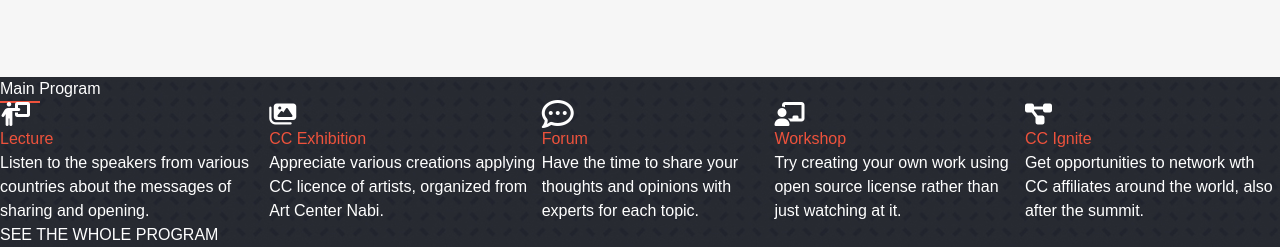
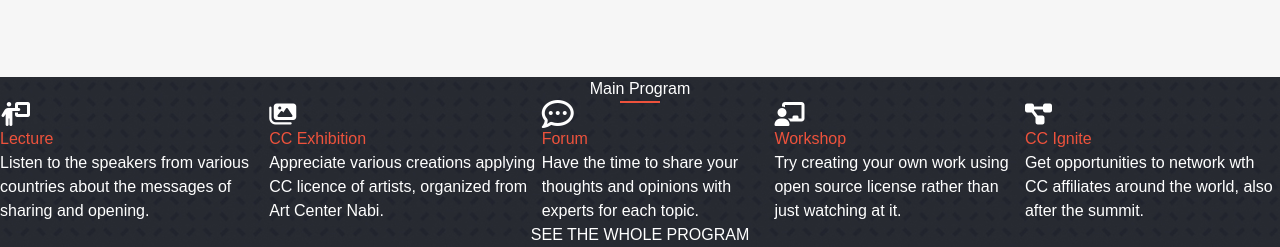
Before and after one commit to rayhanebenafia/micro-scond, a plain HTML site: page index.html in a window 1280 px wide. Shown: the part 595-842 px from the top of the page. Drawn offline with nearby package versions, Linux system fonts and the light colour scheme; a web font is replaced by a local one.

Commit message:
updated index

```diff
--- a/index.html
+++ b/index.html
@@ -56,10 +56,10 @@
             <h3 class="text-[#565656]">@ National Museum of Korea, Art Center Nabi and more</h3>
         </section>
         <!-- Main Program Section -->
-        <section class=""style="background-image: url('/backgrounds/main-background.png');">
+        <section class=" flex flex-col justify-center items-center"style="background-image: url('/backgrounds/main-background.png');">
             <h2 class="text-[#FFFFFF]">Main Program</h2>
             <div class="w-10 h-0.5 bg-[#EE523C]"></div>
-            <ul class="flex justify- center items-center">
+            <ul class="flex justify-center items-center">
                 <li>
                     <i class="fa-solid fa-person-chalkboard fa-xl" style="color: #ffffff;"></i>
                     <p class="text-[#EE523C]">Lecture</p>
```
